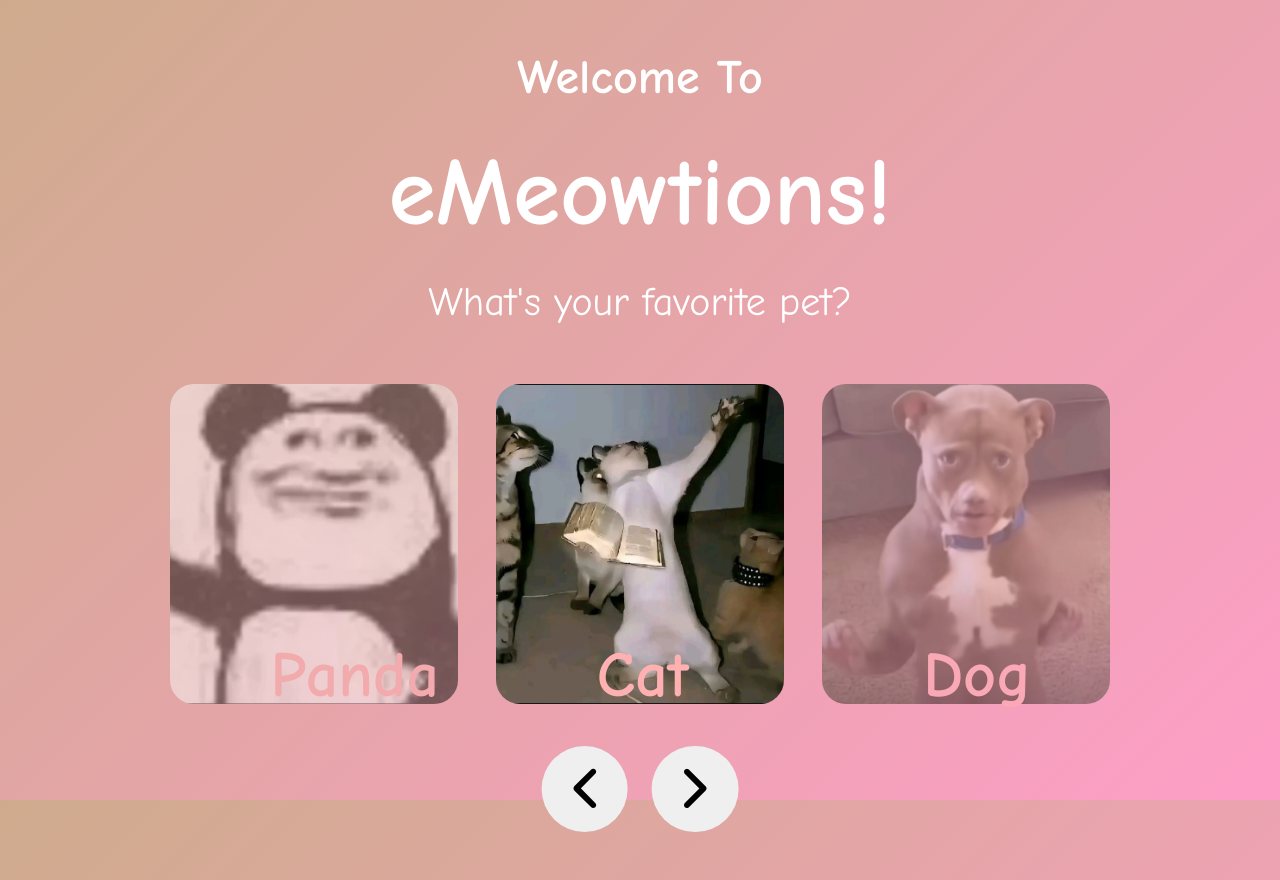
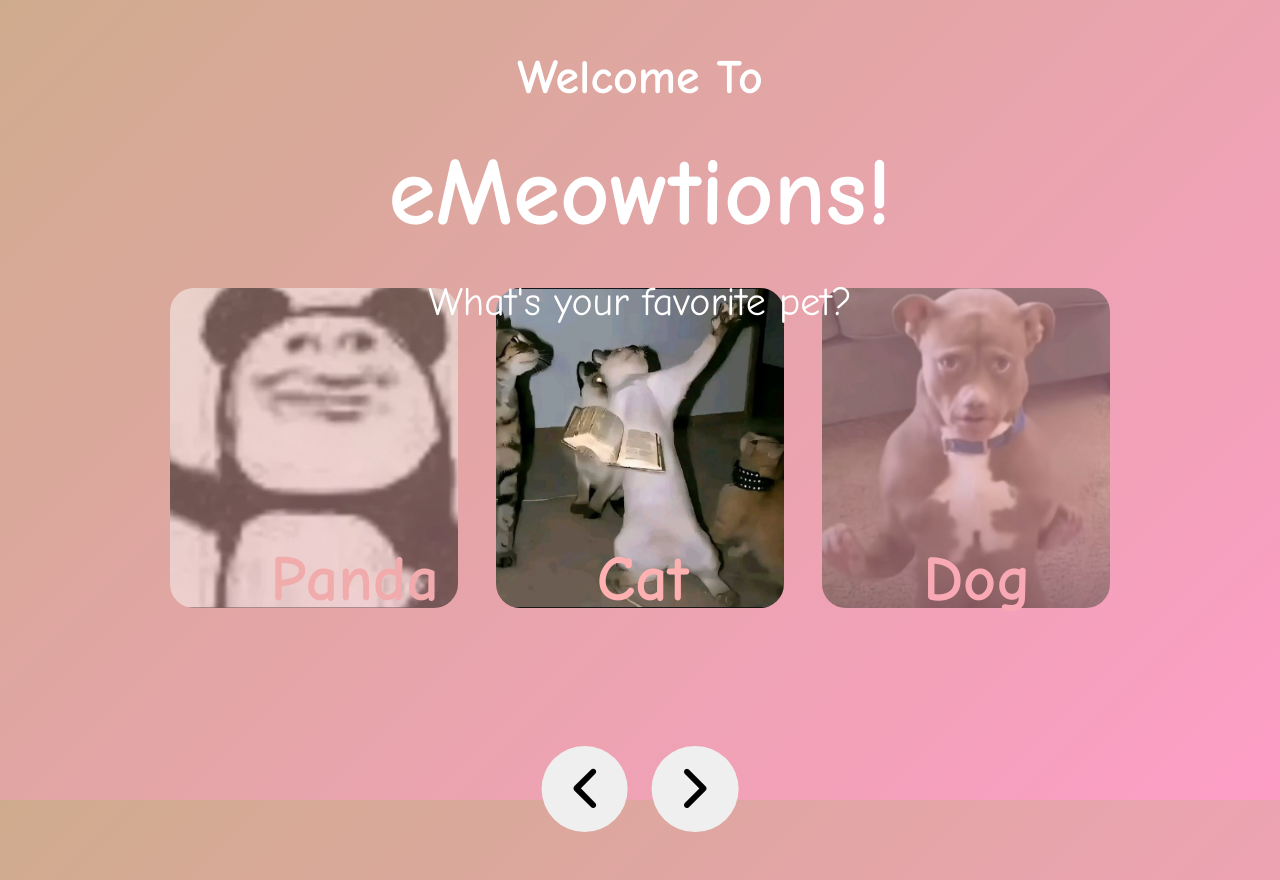
Before and after one commit to Logan-Hebert/Emeowtion, a website: page cIndex.html in a window 1280 px wide. Drawn offline with nearby package versions, Linux system fonts and the light colour scheme.

Commit message:
moved li higher up

```diff
--- a/styles/cIndex.css
+++ b/styles/cIndex.css
@@ -49,7 +49,7 @@ li {
     width: 18rem;
     height: 20rem;
     position:absolute;
-    top: 65%;
+    top: 55%;
     left: 50%;
     transform: translate(-50%, -50%);
     border-radius: 1.5rem;
```
